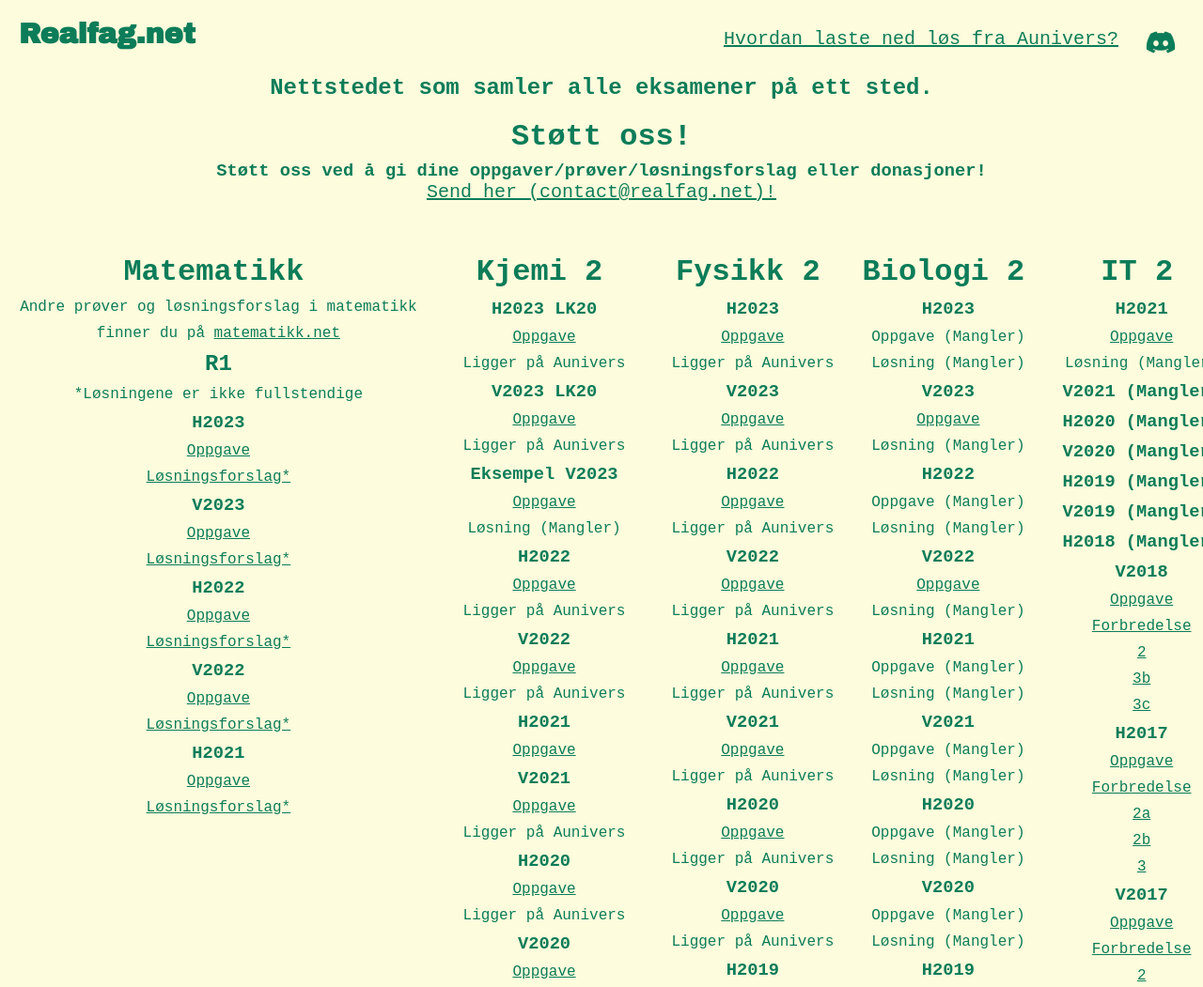
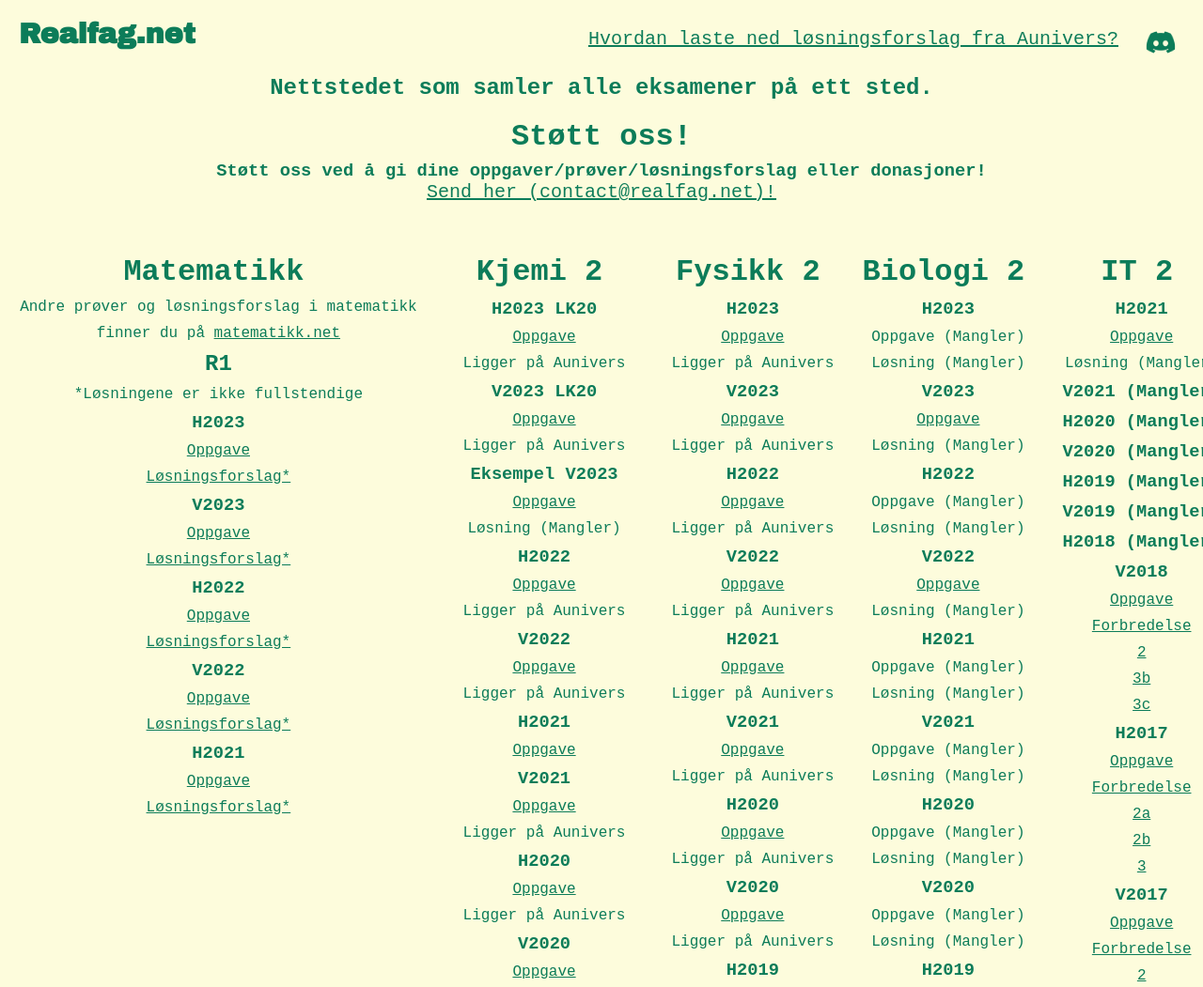
Before and after one commit to sanjeevarasa-satkunarasa/realfag.net, a plain HTML site: page index.html in a window 1280 px wide. Shown: the top 1051 px of the page at 94% size. Drawn offline with Linux system fonts and the light colour scheme.

Commit message:
korrektur feil i nav

```diff
--- a/index.html
+++ b/index.html
@@ -15,7 +15,7 @@
         <h1> Realfag.net</h1>
         <!-- <a href="/html/ungdomsskole.html"> Ungdomsskole </a> -->
         <a id="discord" href="https://discord.gg/7AwyneAqgY" target="_blank"> <img src="/images/discord_logo.png" height=50px width=50px> </a>
-        <a href="/Løsningsforslag/Veiledning Finne Aunivers Løsningsforslag til Eksamensoppgaver PDF.pdf" target="_blank" download> Hvordan laste ned løs fra Aunivers? </a>
+        <a href="/Løsningsforslag/Veiledning Finne Aunivers Løsningsforslag til Eksamensoppgaver PDF.pdf" target="_blank" download> Hvordan laste ned løsningsforslag fra Aunivers? </a>
     </nav>
     <header>
         <h2> Nettstedet som samler alle eksamener på ett sted.</h2>
```
